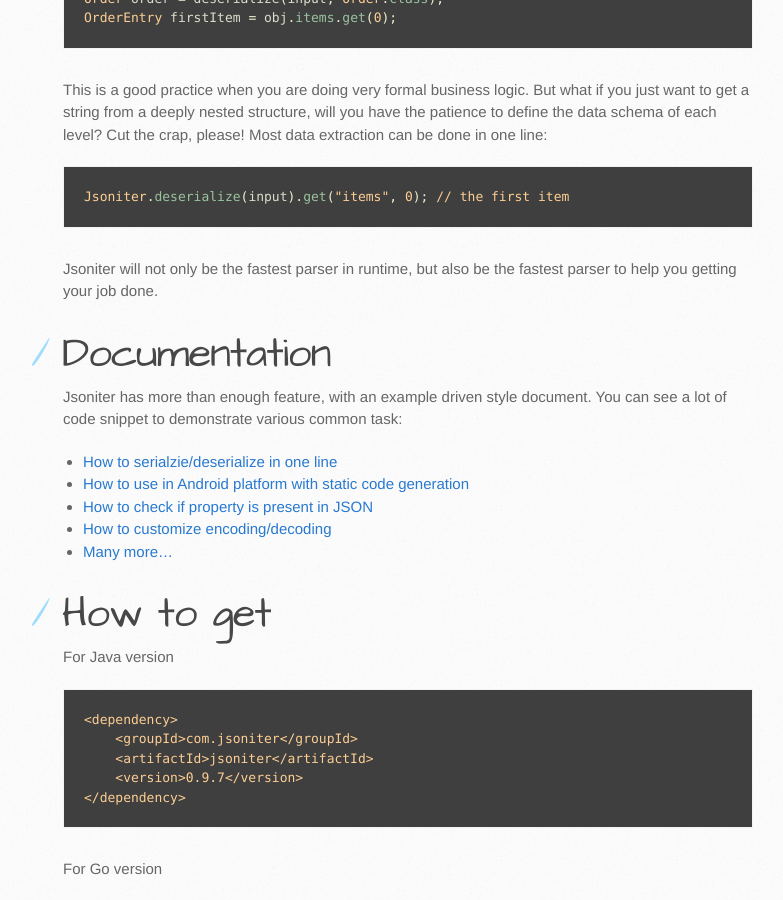
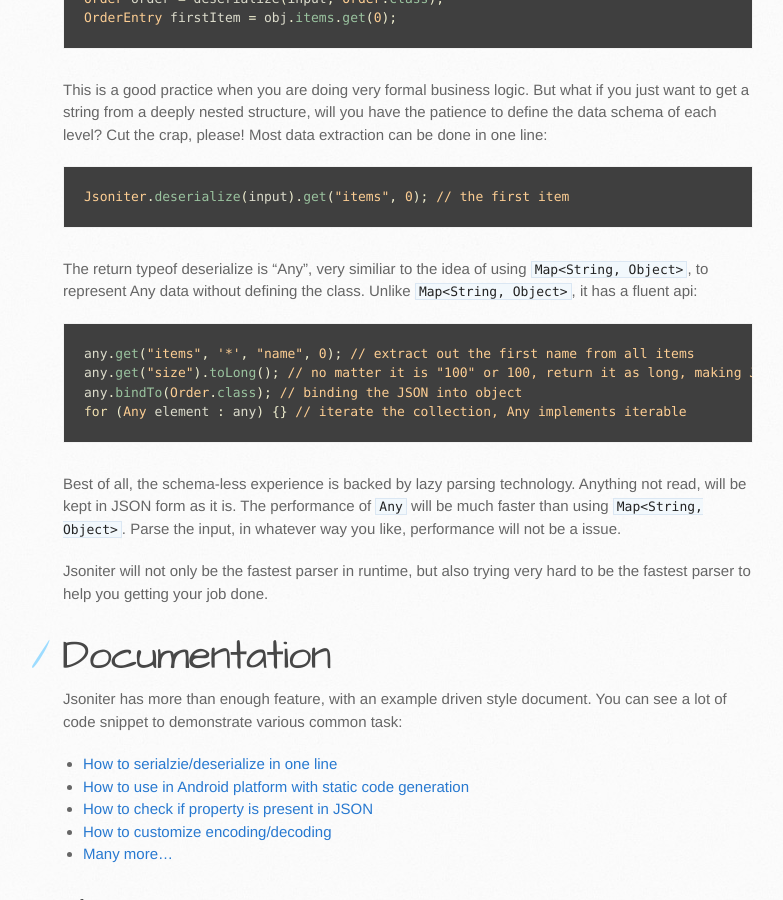
Before and after one commit to json-iterator/json-iterator.github.io, a Jekyll site: the page built from index.md, in a window 1280 px wide and 900 px high, scrolled down 2008 px. Shown: the whole window, without its empty margins (107-890 px from the left). Built offline with Jekyll 4.4.1, drawn with Linux system fonts in a browser that asks for light colours; comment, search, counter and statistics services are not loaded.

Commit message:
Update index.md

````diff
--- a/index.md
+++ b/index.md
@@ -52,7 +52,18 @@
 Jsoniter.deserialize(input).get("items", 0); // the first item
 ```
 
-Jsoniter will not only be the fastest parser in runtime, but also be the fastest parser to help you getting your job done.
+The return typeof deserialize is "Any", very similiar to the idea of using `Map<String, Object>`, to represent Any data without defining the class. Unlike `Map<String, Object>`, it has a fluent api:
+
+```java
+any.get("items", '*', "name", 0); // extract out the first name from all items
+any.get("size").toLong(); // no matter it is "100" or 100, return it as long, making Java weakly typed
+any.bindTo(Order.class); // binding the JSON into object
+for (Any element : any) {} // iterate the collection, Any implements iterable
+```
+
+Best of all, the schema-less experience is backed by lazy parsing technology. Anything not read, will be kept in JSON form as it is. The performance of `Any` will be much faster than using `Map<String, Object>`. Parse the input, in whatever way you like, performance will not be a issue.
+
+Jsoniter will not only be the fastest parser in runtime, but also trying very hard to be the fastest parser to help you getting your job done.
 
 # Documentation
 
````
